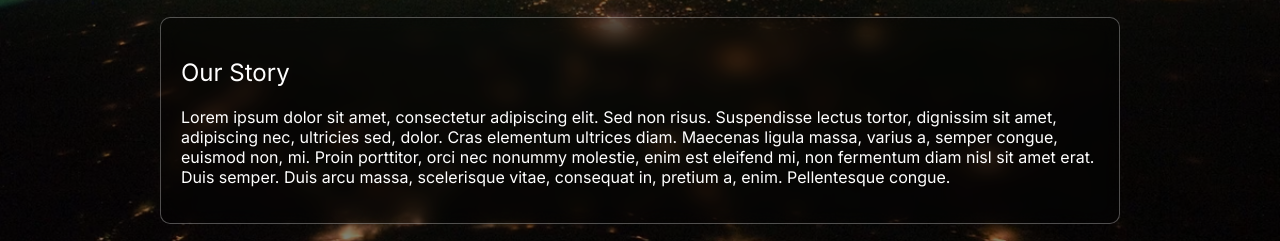
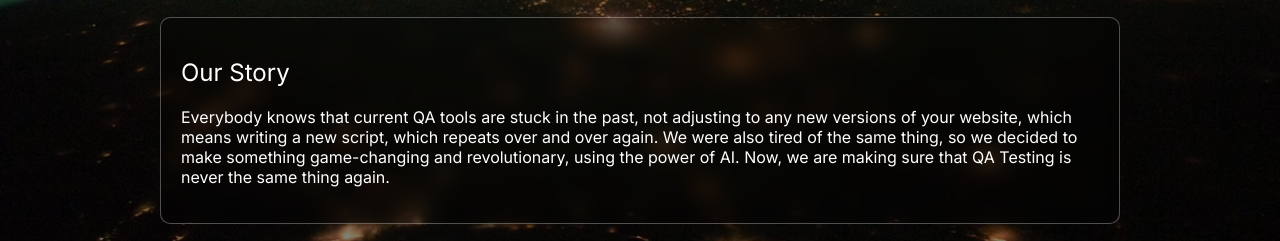
Before and after one commit to Quylia/quylia.github.io, a plain HTML site: page index.html in a window 1280 px wide. Shown: the part 482-723 px from the top of the page. Drawn offline with nearby package versions, Linux system fonts and the light colour scheme.

Commit message:
fix: replace lorem ipsukm with story

```diff
--- a/index.html
+++ b/index.html
@@ -46,7 +46,8 @@
     </div>
     <div id="story" class="box">
         <h2>Our Story</h2>
-        <p>Lorem ipsum dolor sit amet, consectetur adipiscing elit. Sed non risus. Suspendisse lectus tortor, dignissim sit amet, adipiscing nec, ultricies sed, dolor. Cras elementum ultrices diam. Maecenas ligula massa, varius a, semper congue, euismod non, mi. Proin porttitor, orci nec nonummy molestie, enim est eleifend mi, non fermentum diam nisl sit amet erat. Duis semper. Duis arcu massa, scelerisque vitae, consequat in, pretium a, enim. Pellentesque congue.</p>
+        <p>Everybody knows that current QA tools are stuck in the past, not adjusting to any new versions of your website, which means writing a new script, which repeats over and over again.
+        We were also tired of the same thing, so we decided to make something game-changing and revolutionary, using the power of AI. Now, we are making sure that QA Testing is never the same thing again. </p>
     </div>
     <div id="features" class="features-wrapper">
     <div class="box flex-content">
```
